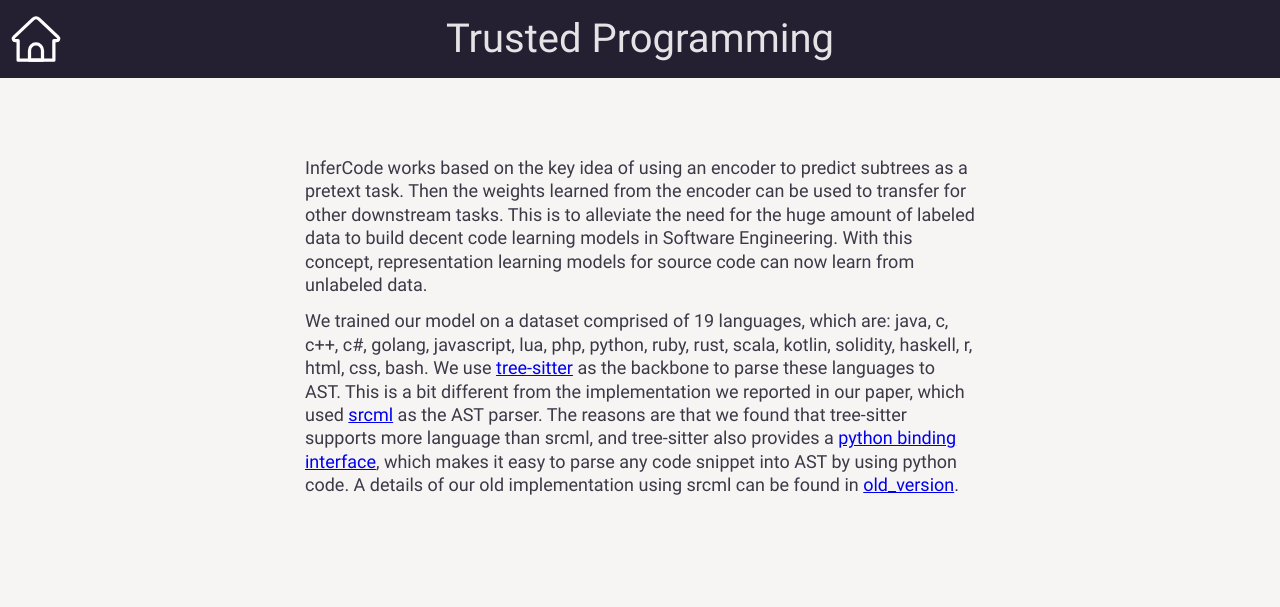
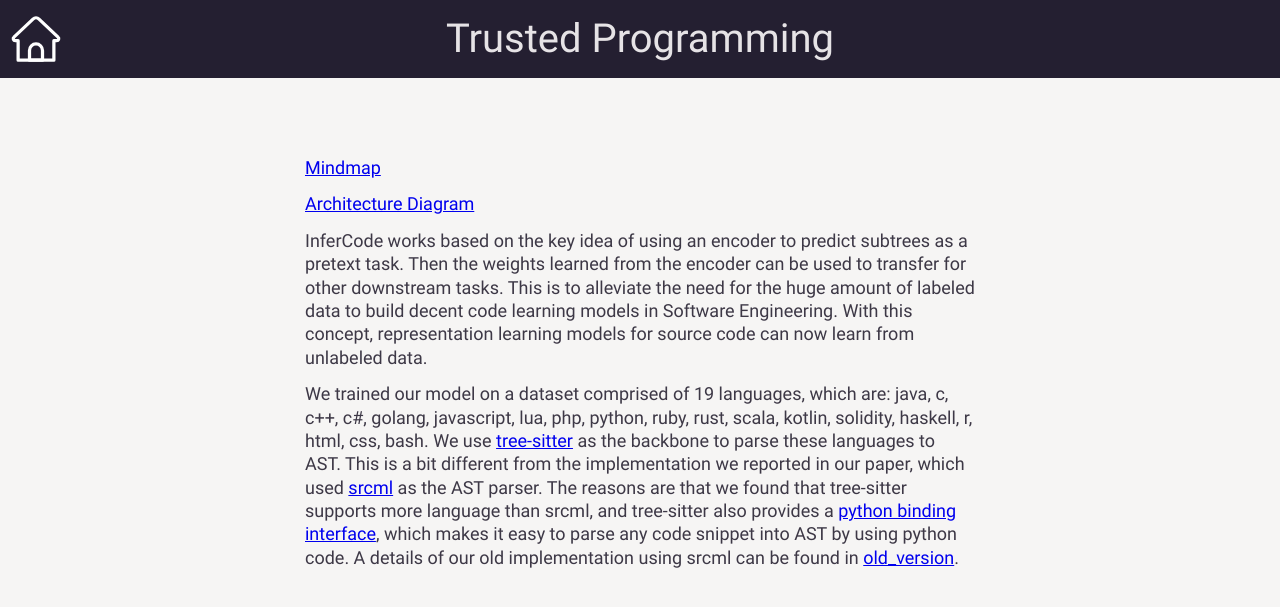
Before and after one commit to yijunyu/trusted-programming.github.io, a Jekyll site: the page built from articles/infercode.md, in a window 1280 px wide. Shown: the top 607 px of the page. Built offline with Jekyll 4.4.1, drawn with Linux system fonts in a browser that asks for light colours; some of the changed lines change nothing that is shown.

Commit message:
update the mindmap and architecture of infercode

```diff
--- a/articles/infercode.md
+++ b/articles/infercode.md
@@ -4,6 +4,31 @@
 toc: true
 ---
 
+<!--
+@startmindmap
++ InferCode
+-- parser using tree-sitter
+-- code embedding using TBCNN
+++ subtrees extraction
+++ pretraining + fine-tuning
+@endmindmap
+-->
+[Mindmap]({{site.plantuml}}{{page.url | replace:'.html','.md'}}&idx=0)
+
+<!--
+@startuml
+participant code as "source code\nC/C++, Rust, Java ..."
+participant ast as "Tree-Sitter\nSubtree Extractor"
+participant models as "TBCNN using Tensorflow"
+participant embedding as "numpy"
+code ->> ast: training_ast = parse(training_code)\ntuning_ast=parse(tuning_code)\ninferring_ast=parse(inferring_code)
+ast->>models: pretrained_model = tbcnn(training_ast)
+models->>models: tuned_model = tbcnn(pretrained_model, tuning_ast)
+models->>embedding: embedding = tbcnn(tuned_model, inferring_ast)
+@enduml
+-->
+[Architecture Diagram]({{site.plantuml}}{{page.url | replace:'.html','.md'}}&idx=1)
+
 InferCode works based on the key idea of using an encoder to predict subtrees as a pretext task. Then the weights learned from the encoder can be used to transfer for other downstream tasks. This is to alleviate the need for the huge amount of labeled data to build decent code learning models in Software Engineering. With this concept, representation learning models for  source code can now learn from unlabeled data.
 
 We trained our model on a dataset comprised of 19 languages, which are: java, c, c++, c#, golang, javascript, lua, php, python, ruby, rust, scala, kotlin, solidity, haskell, r, html, css, bash. We use [tree-sitter](https://github.com/tree-sitter/tree-sitter) as the backbone to parse these languages to AST. This is a bit different from the implementation we reported in our paper, which used [srcml](https://www.srcml.org/) as the AST parser. The reasons are that we found that tree-sitter supports more language than srcml, and tree-sitter also provides a [python binding interface](https://github.com/tree-sitter/py-tree-sitter), which makes it easy to parse any code snippet into AST by using python code. A details of our old implementation using srcml can be found in [old_version](old_version/).
```
